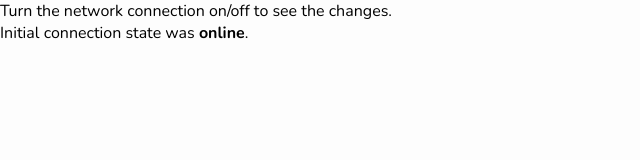
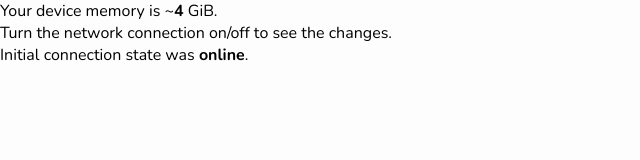
Before and after one commit to Zersai/zersai.github.io, a plain HTML site: page index.html in a window 1280 px wide. Shown: the whole page, without its empty margins (0-640 px from the left). Drawn offline with nearby package versions, Linux system fonts and the light colour scheme.

Commit message:
Update index.html

```diff
--- a/index.html
+++ b/index.html
@@ -23,6 +23,9 @@
 </head>
 
 <body>
+
+  Your device memory is ~<b id="result">unknown</b> GiB.
+
   <p>Turn the network connection on/off to see the changes.</p>
 
   <p>Initial connection state was <b id="status">unknown</b>.</p>
```
